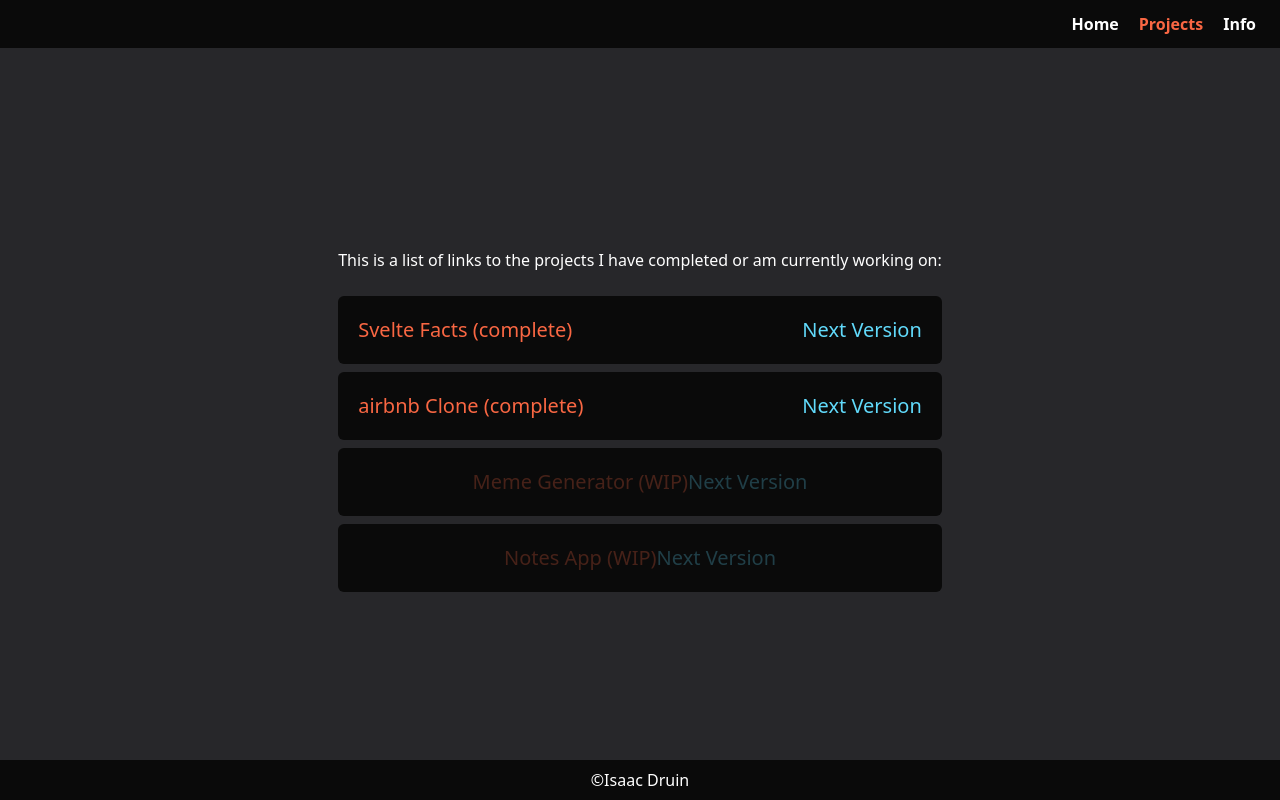
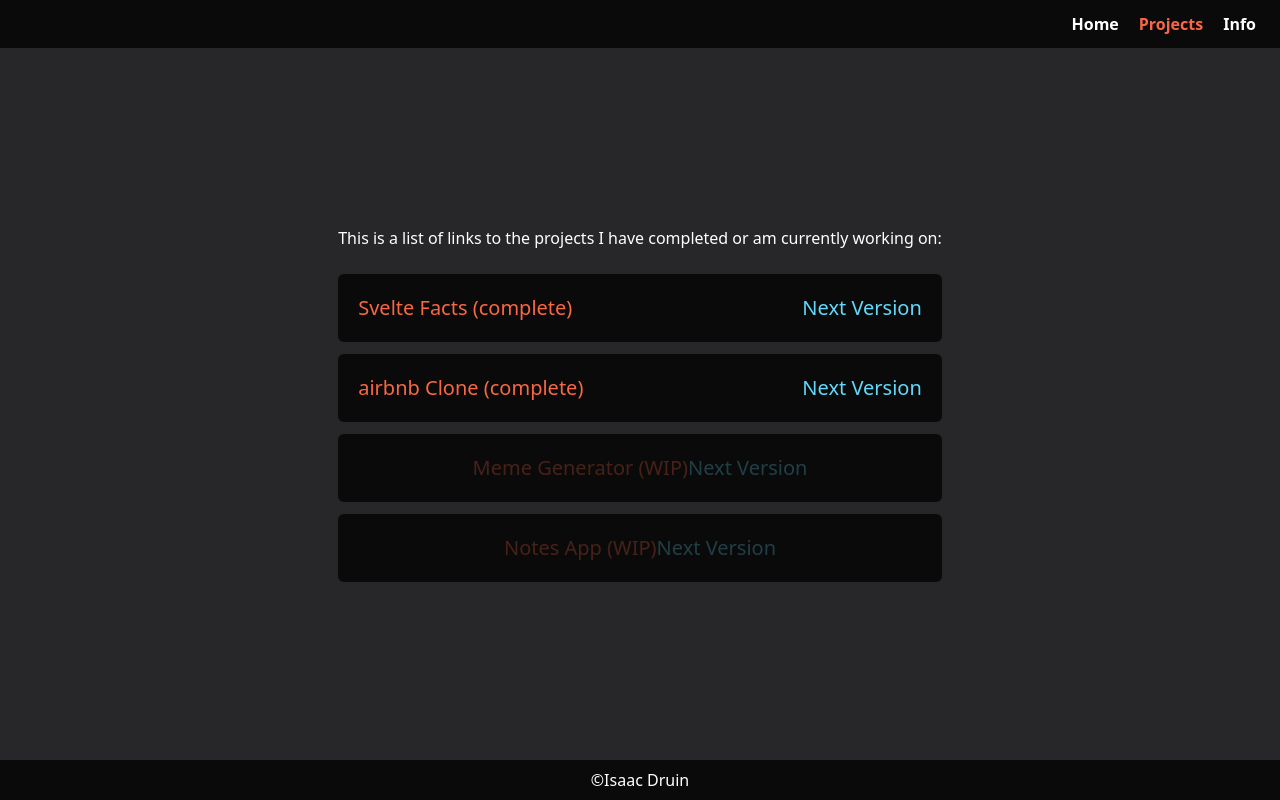
Before and after one commit to RiskTolerance/ScrimbaReact-SvelteMirror, a SvelteKit app: page /projects in a window 1280 px wide. Built offline with nearby package versions, Linux system fonts and the light colour scheme.

Commit message:
additional info/projects tweaks

```diff
--- a/src/routes/info/+page.svelte
+++ b/src/routes/info/+page.svelte
@@ -2,8 +2,8 @@
 	import { mainH } from '$lib/store';
 </script>
 
-<div style="height: {$mainH}px;" class="flex flex-col w-full items-center justify-center">
-	<div class="w-1/2 text-white flex flex-col space-y-6 mt-8">
+<div style="min-height: {$mainH}px;" class="flex flex-col w-full items-center justify-center p-10">
+	<div class="w-full sm:w-3/4 text-white flex flex-col space-y-6">
 		<h1 class="font-bold text-4xl">Hello - welcome to the party! 🐢</h1>
 		<p>
 			This is my attempt to learn Next.js while becoming more proficiant with SvelteKit and
--- a/src/routes/projects/+page.svelte
+++ b/src/routes/projects/+page.svelte
@@ -40,10 +40,10 @@
 	];
 </script>
 
-<div style="min-height: {$mainH}px;" class="flex flex-col w-full items-center justify-center">
-	<div class="max-w-1/4 px-20 text-white flex flex-col space-y-6 mt-8">
+<div style="min-height: {$mainH}px;" class="flex flex-col w-full items-center justify-center p-10">
+	<div class="max-w-1/4 text-white flex flex-col space-y-6">
 		<h1>This is a list of links to the projects I have completed or am currently working on:</h1>
-		<ul class="text-xs sm:text-base md:text-xl space-y-2">
+		<ul class="text-base md:text-xl space-y-3">
 			{#each projectsArr as project}
 				{#if project.status}
 					<ProjectListItem {...project} />
```
